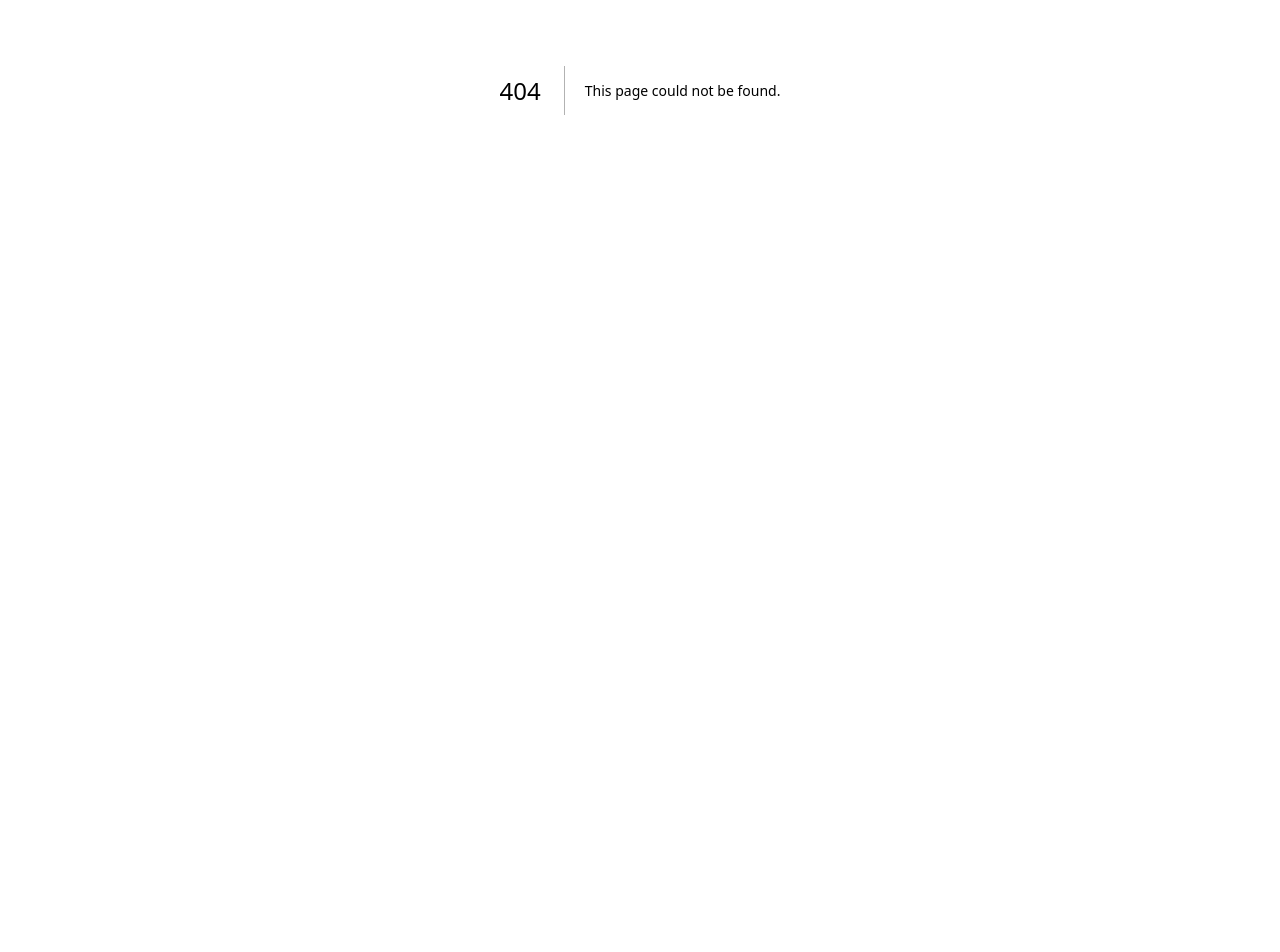
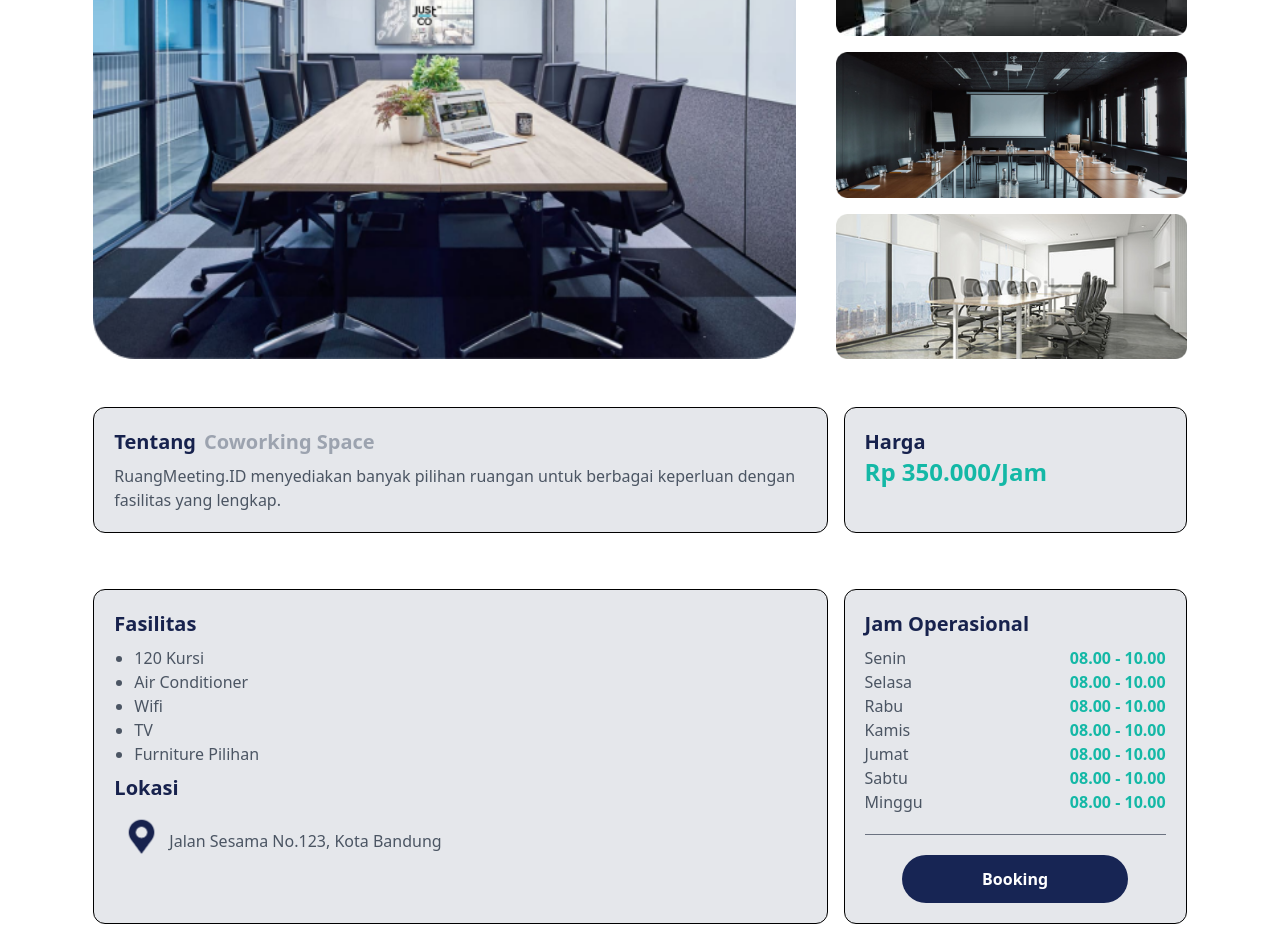
Before and after one commit to ahmadyhs/spots-frontend, a Next.js app: page /detail in a window 1280 px wide. Before the commit this address had no page. Shown: the part 310-1262 px from the top of the page. Before the commit the page ends 800 px from the top, so only its background shows below. Built offline with nearby package versions, Linux system fonts and the light colour scheme.

Commit message:
initial detail page

```diff
--- /dev/null
+++ b/app/detail/page.js
@@ -0,0 +1,110 @@
+import Image from 'next/image';
+import { Navbar } from '../Navbar';
+
+export default function Detail() {
+    return (
+      <body className='bg-white'>
+        <title>Detail</title>
+        <div className='flex w-full flex-col items-center justify-between p-4 bg-white'>
+          <Navbar/>
+        </div>
+
+        <div className='bg-white'>
+          <div className='grid w-11/12 m-auto'>
+            <p className='text-[#17224D] font-bold text-2xl mx-10 my-6'>RuangMeeting.ID</p>
+          </div>
+          <div class="grid w-11/12 m-auto rounded-xl lg:grid-cols-3 py-5">
+            <div className="col-span-2 px-10 flex  justify-center">
+                <Image src="/room.png" className='w-full' width={531} height={344} />
+            </div>
+
+            <div class="col-span-1 right flex flex-col items-center pr-10">
+              <div className='mb-2'>
+                <Image src="/room2.png" width={480} height={200} />
+              </div>
+              <div className='my-2 '>
+                <Image src="/room3.png" width={480} height={200} />
+              </div>
+              <div className='mt-2 '>
+                <Image src="/room4.png" width={480} height={200} />
+              </div>
+            </div>
+          </div>
+
+          <div class="grid w-11/12 m-auto rounded-xl lg:grid-cols-3 py-2">
+            <div className="rounded-xl bg-gray-200 border border-1 border-black col-span-2 p-5 ml-10 mr-2 my-5">
+              <div className='flex'>
+                <p className='text-[#17224D] font-semibold text-xl'>Tentang</p>
+                <p className='text-gray-400 mx-2 font-semibold text-xl'>Coworking Space</p>
+              </div>
+              <p className='mt-2 text-black font-medium text-gray-600'>RuangMeeting.ID menyediakan banyak pilihan ruangan untuk berbagai keperluan dengan fasilitas yang lengkap.</p>
+            </div>
+            <div class="rounded-xl bg-gray-200 border border-1 border-black col-span-1 right p-5 ml-2 mr-10 my-5">
+              <p className='text-[#17224D] font-bold text-xl'>Harga</p>
+              <p className='text-2xl font-bold text-teal-500 mt'>Rp 350.000/Jam</p>
+            </div>
+          </div>
+
+          <div class="grid w-11/12 m-auto rounded-xl lg:grid-cols-3 py-2">
+            <div className="rounded-xl bg-gray-200 border border-1 border-black col-span-2 p-5 ml-10 mr-2 my-5">
+              <p className='text-[#17224D] font-semibold text-xl mb-2'>Fasilitas</p>
+              <ul className='list-disc mx-5 text-gray-600 font-medium'>
+                <li>120 Kursi</li>
+                <li>Air Conditioner</li>
+                <li>Wifi</li>
+                <li>TV</li>
+                <li>Furniture Pilihan</li>
+              </ul>
+              <p className='text-[#17224D] font-semibold text-xl mt-2'>Lokasi</p>
+              <div className='flex items-center'>
+                <Image src="/pin.png" className='scale-50' width={55} height={71} />
+                <p className='mt-2 font-medium text-gray-600'>Jalan Sesama No.123, Kota Bandung</p>
+              </div>
+            </div>
+            <div class="rounded-xl bg-gray-200 border border-1 border-black col-span-1 right p-5 ml-2 mr-10 my-5">
+              <p className='text-[#17224D] font-bold text-xl mb-2'>Jam Operasional</p>
+              <div className='flex justify-between items-center'>
+                <p className='font-medium text-gray-600'>Senin</p>
+                <p className='text-l font-bold text-teal-500'>08.00 - 10.00</p>
+              </div>
+
+              <div className='flex justify-between items-center'>
+                <p className='font-medium text-gray-600'>Selasa</p>
+                <p className='text-l font-bold text-teal-500'>08.00 - 10.00</p>
+              </div>
+
+              <div className='flex justify-between items-center'>
+                <p className='font-medium text-gray-600'>Rabu</p>
+                <p className='text-l font-bold text-teal-500'>08.00 - 10.00</p>
+              </div>
+
+              <div className='flex justify-between items-center'>
+                <p className='font-medium text-gray-600'>Kamis</p>
+                <p className='text-l font-bold text-teal-500'>08.00 - 10.00</p>
+              </div>
+
+              <div className='flex justify-between items-center'>
+                <p className='font-medium text-gray-600'>Jumat</p>
+                <p className='text-l font-bold text-teal-500'>08.00 - 10.00</p>
+              </div>
+
+              <div className='flex justify-between items-center'>
+                <p className='font-medium text-gray-600'>Sabtu</p>
+                <p className='text-l font-bold text-teal-500'>08.00 - 10.00</p>
+              </div>
+
+              <div className='flex justify-between items-center'>
+                <p className='font-medium text-gray-600'>Minggu</p>
+                <p className='text-l font-bold text-teal-500'>08.00 - 10.00</p>
+              </div>
+
+              <hr class="my-5 border-gray-500" />
+
+              <button type="submit" class="block bg-blue-950 hover:bg-blue-400 text-white font-semibold rounded-full
+                        px-20 py-3 m-auto mt-5">Booking</button>
+            </div>
+          </div>
+        </div>
+      </body>
+    )
+}
```
